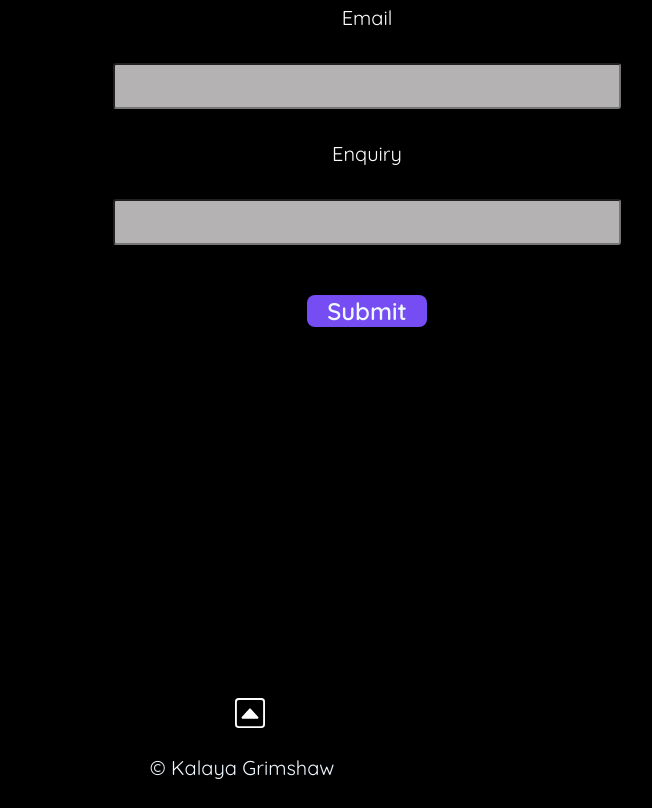
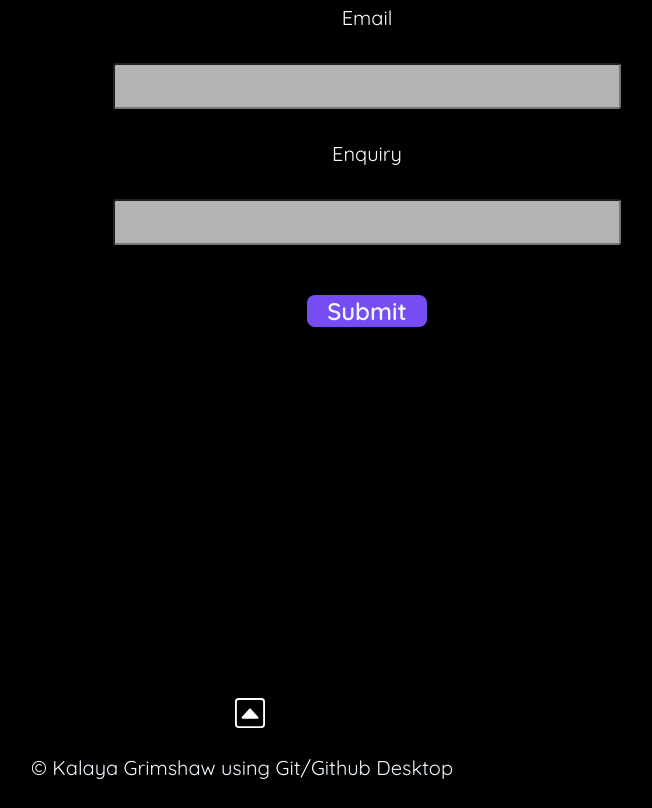
Before and after one commit to KGrim23/Portfolio-V1, a plain HTML site: page index.html in a window 1280 px wide. Shown: the part 5013-5821 px from the top of the page, without its empty margins (406-1058 px from the left). Drawn offline with nearby package versions, Linux system fonts and the light colour scheme.

Commit message:
Added lines to index.html

```diff
--- a/index.html
+++ b/index.html
@@ -142,7 +142,7 @@
 
 
 <footer class="website">
-  <p>© Kalaya Grimshaw</p>
+  <p>© Kalaya Grimshaw using Git/Github Desktop</p>
 </footer>
 </body>
 </html>
```
